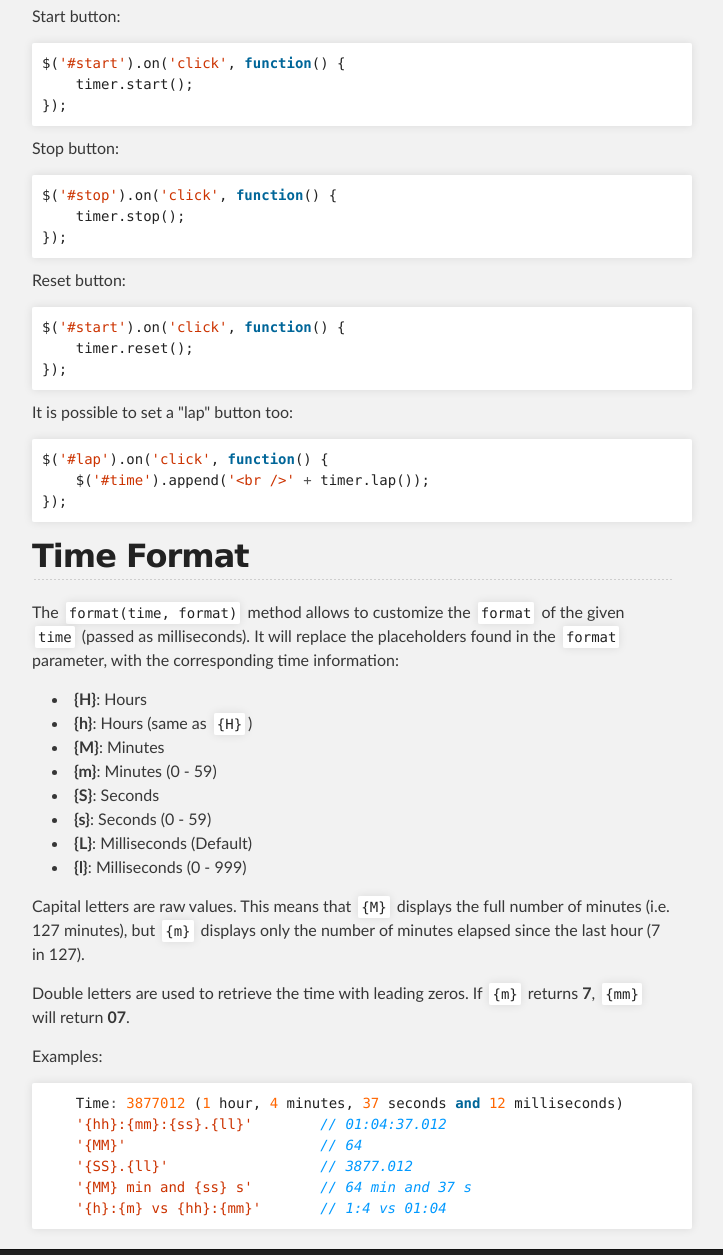
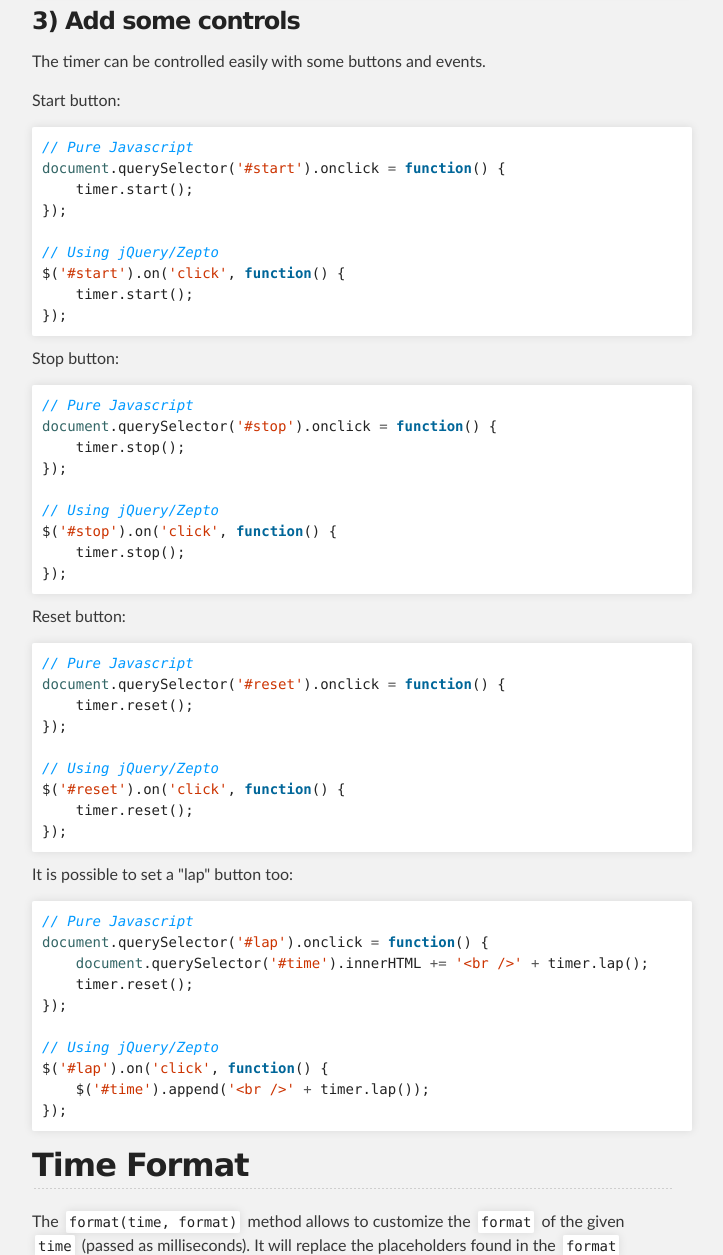
Before and after one commit to Falc/Tock.js, a plain HTML site: page index.html in a window 1280 px wide. Shown: the part 3019-4274 px from the top of the page, without its empty margins (288-1011 px from the left). Drawn offline with Linux system fonts and the light colour scheme.

```diff
--- a/index.html
+++ b/index.html
@@ -183,6 +183,10 @@
 <div class="highlight highlight-js"><pre><span class="kd">var</span> <span class="nx">options</span> <span class="o">=</span> <span class="p">{</span>
     <span class="c1">// some options...</span>
     <span class="nx">on_tick</span><span class="o">:</span> <span class="kd">function</span><span class="p">()</span> <span class="p">{</span>
+        <span class="c1">// Pure javascript</span>
+        <span class="nb">document</span><span class="p">.</span><span class="nx">querySelector</span><span class="p">(</span><span class="s1">'#time'</span><span class="p">).</span><span class="nx">innerHTML</span> <span class="o">=</span> <span class="nx">timer</span><span class="p">.</span><span class="nx">lap</span><span class="p">();</span>
+
+        <span class="c1">// Using jQuery/Zepto</span>
         <span class="nx">$</span><span class="p">(</span><span class="s1">'#time'</span><span class="p">).</span><span class="nx">text</span><span class="p">(</span><span class="nx">timer</span><span class="p">.</span><span class="nx">lap</span><span class="p">());</span>
     <span class="p">}</span>
 <span class="p">}</span>
@@ -205,28 +209,53 @@
 
 <p>Start button:</p>
 
-<div class="highlight highlight-js"><pre><span class="nx">$</span><span class="p">(</span><span class="s1">'#start'</span><span class="p">).</span><span class="nx">on</span><span class="p">(</span><span class="s1">'click'</span><span class="p">,</span> <span class="kd">function</span><span class="p">()</span> <span class="p">{</span>
+<div class="highlight highlight-js"><pre><span class="c1">// Pure Javascript</span>
+<span class="nb">document</span><span class="p">.</span><span class="nx">querySelector</span><span class="p">(</span><span class="s1">'#start'</span><span class="p">).</span><span class="nx">onclick</span> <span class="o">=</span> <span class="kd">function</span><span class="p">()</span> <span class="p">{</span>
+    <span class="nx">timer</span><span class="p">.</span><span class="nx">start</span><span class="p">();</span>
+<span class="p">});</span>
+
+<span class="c1">// Using jQuery/Zepto</span>
+<span class="nx">$</span><span class="p">(</span><span class="s1">'#start'</span><span class="p">).</span><span class="nx">on</span><span class="p">(</span><span class="s1">'click'</span><span class="p">,</span> <span class="kd">function</span><span class="p">()</span> <span class="p">{</span>
     <span class="nx">timer</span><span class="p">.</span><span class="nx">start</span><span class="p">();</span>
 <span class="p">});</span>
 </pre></div>
 
 <p>Stop button:</p>
 
-<div class="highlight highlight-js"><pre><span class="nx">$</span><span class="p">(</span><span class="s1">'#stop'</span><span class="p">).</span><span class="nx">on</span><span class="p">(</span><span class="s1">'click'</span><span class="p">,</span> <span class="kd">function</span><span class="p">()</span> <span class="p">{</span>
+<div class="highlight highlight-js"><pre><span class="c1">// Pure Javascript</span>
+<span class="nb">document</span><span class="p">.</span><span class="nx">querySelector</span><span class="p">(</span><span class="s1">'#stop'</span><span class="p">).</span><span class="nx">onclick</span> <span class="o">=</span> <span class="kd">function</span><span class="p">()</span> <span class="p">{</span>
+    <span class="nx">timer</span><span class="p">.</span><span class="nx">stop</span><span class="p">();</span>
+<span class="p">});</span>
+
+<span class="c1">// Using jQuery/Zepto</span>
+<span class="nx">$</span><span class="p">(</span><span class="s1">'#stop'</span><span class="p">).</span><span class="nx">on</span><span class="p">(</span><span class="s1">'click'</span><span class="p">,</span> <span class="kd">function</span><span class="p">()</span> <span class="p">{</span>
     <span class="nx">timer</span><span class="p">.</span><span class="nx">stop</span><span class="p">();</span>
 <span class="p">});</span>
 </pre></div>
 
 <p>Reset button:</p>
 
-<div class="highlight highlight-js"><pre><span class="nx">$</span><span class="p">(</span><span class="s1">'#start'</span><span class="p">).</span><span class="nx">on</span><span class="p">(</span><span class="s1">'click'</span><span class="p">,</span> <span class="kd">function</span><span class="p">()</span> <span class="p">{</span>
+<div class="highlight highlight-js"><pre><span class="c1">// Pure Javascript</span>
+<span class="nb">document</span><span class="p">.</span><span class="nx">querySelector</span><span class="p">(</span><span class="s1">'#reset'</span><span class="p">).</span><span class="nx">onclick</span> <span class="o">=</span> <span class="kd">function</span><span class="p">()</span> <span class="p">{</span>
+    <span class="nx">timer</span><span class="p">.</span><span class="nx">reset</span><span class="p">();</span>
+<span class="p">});</span>
+
+<span class="c1">// Using jQuery/Zepto</span>
+<span class="nx">$</span><span class="p">(</span><span class="s1">'#reset'</span><span class="p">).</span><span class="nx">on</span><span class="p">(</span><span class="s1">'click'</span><span class="p">,</span> <span class="kd">function</span><span class="p">()</span> <span class="p">{</span>
     <span class="nx">timer</span><span class="p">.</span><span class="nx">reset</span><span class="p">();</span>
 <span class="p">});</span>
 </pre></div>
 
 <p>It is possible to set a "lap" button too:</p>
 
-<div class="highlight highlight-js"><pre><span class="nx">$</span><span class="p">(</span><span class="s1">'#lap'</span><span class="p">).</span><span class="nx">on</span><span class="p">(</span><span class="s1">'click'</span><span class="p">,</span> <span class="kd">function</span><span class="p">()</span> <span class="p">{</span>
+<div class="highlight highlight-js"><pre><span class="c1">// Pure Javascript</span>
+<span class="nb">document</span><span class="p">.</span><span class="nx">querySelector</span><span class="p">(</span><span class="s1">'#lap'</span><span class="p">).</span><span class="nx">onclick</span> <span class="o">=</span> <span class="kd">function</span><span class="p">()</span> <span class="p">{</span>
+    <span class="nb">document</span><span class="p">.</span><span class="nx">querySelector</span><span class="p">(</span><span class="s1">'#time'</span><span class="p">).</span><span class="nx">innerHTML</span> <span class="o">+=</span> <span class="s1">'&lt;br /&gt;'</span> <span class="o">+</span> <span class="nx">timer</span><span class="p">.</span><span class="nx">lap</span><span class="p">();</span>
+    <span class="nx">timer</span><span class="p">.</span><span class="nx">reset</span><span class="p">();</span>
+<span class="p">});</span>
+
+<span class="c1">// Using jQuery/Zepto</span>
+<span class="nx">$</span><span class="p">(</span><span class="s1">'#lap'</span><span class="p">).</span><span class="nx">on</span><span class="p">(</span><span class="s1">'click'</span><span class="p">,</span> <span class="kd">function</span><span class="p">()</span> <span class="p">{</span>
     <span class="nx">$</span><span class="p">(</span><span class="s1">'#time'</span><span class="p">).</span><span class="nx">append</span><span class="p">(</span><span class="s1">'&lt;br /&gt;'</span> <span class="o">+</span> <span class="nx">timer</span><span class="p">.</span><span class="nx">lap</span><span class="p">());</span>
 <span class="p">});</span>
 </pre></div>
```
Also changed, not shown: params.json (+1 -1 lines).
